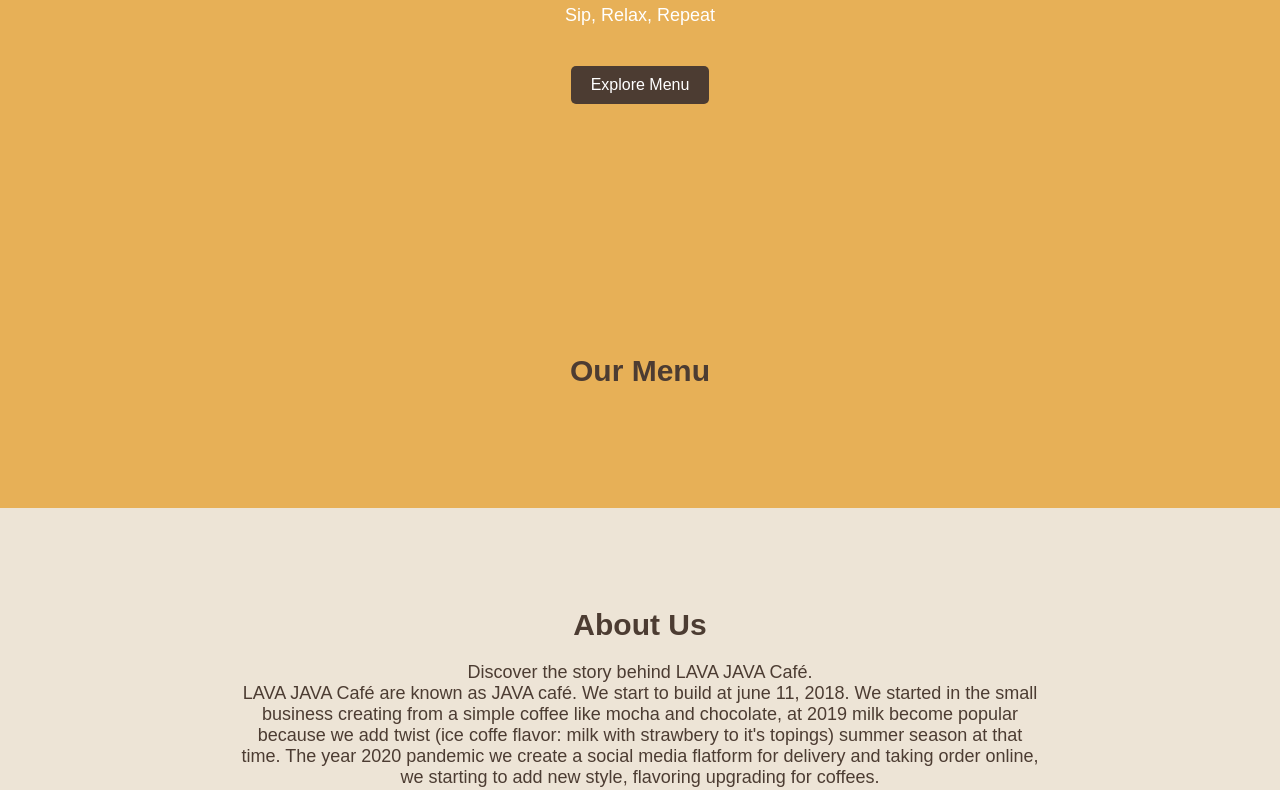
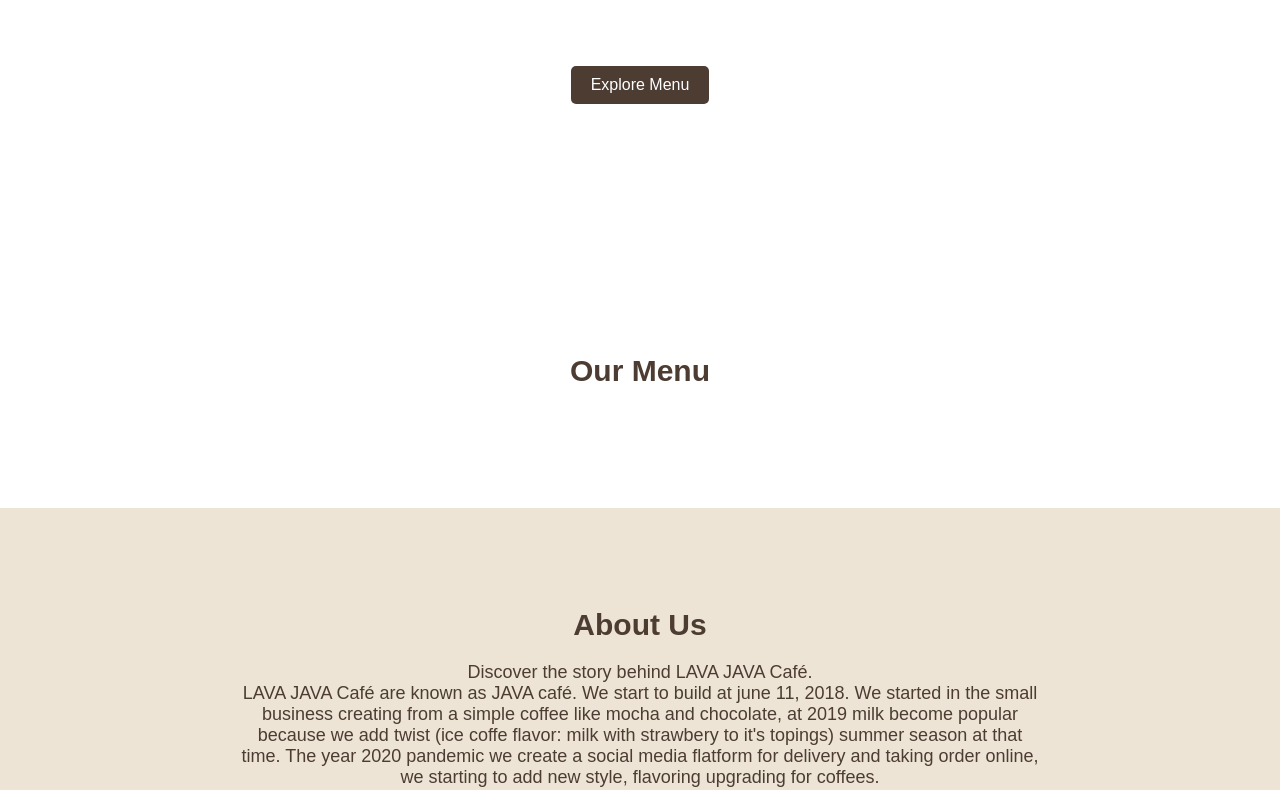
Before and after one commit to urjay-em/cozycup-cafe, a plain HTML site: page index.html in a window 1280 px wide. Shown: the part 401-1191 px from the top of the page. Drawn offline with Linux system fonts and the light colour scheme.

Commit message:
modify home

```diff
--- a/css/styles.css
+++ b/css/styles.css
@@ -6,7 +6,7 @@ body, h1, h2, h3, p, ul, li {
 
 body {
     font-family: Arial, sans-serif;
-    background-color: #e7b057;
+    background-color: ##f7f069;
     color: #4c3c32;
 }
 
```
